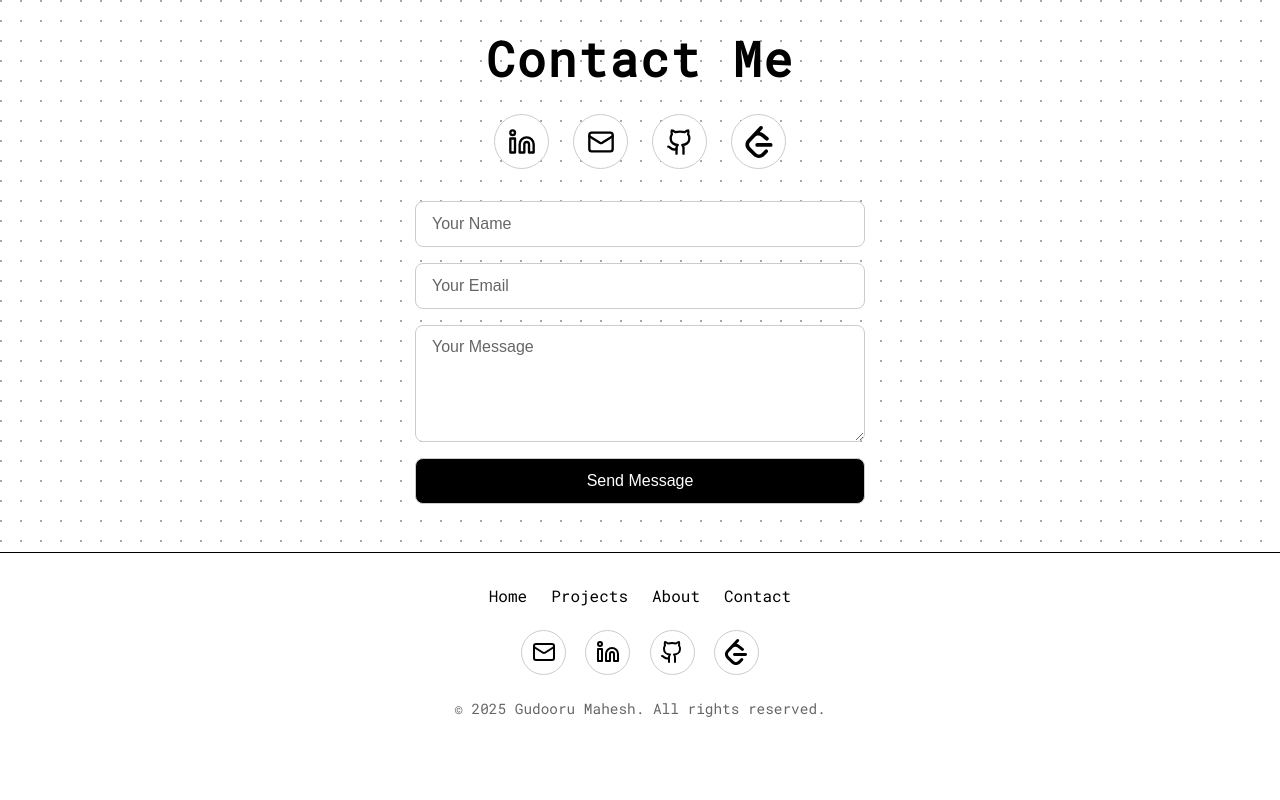
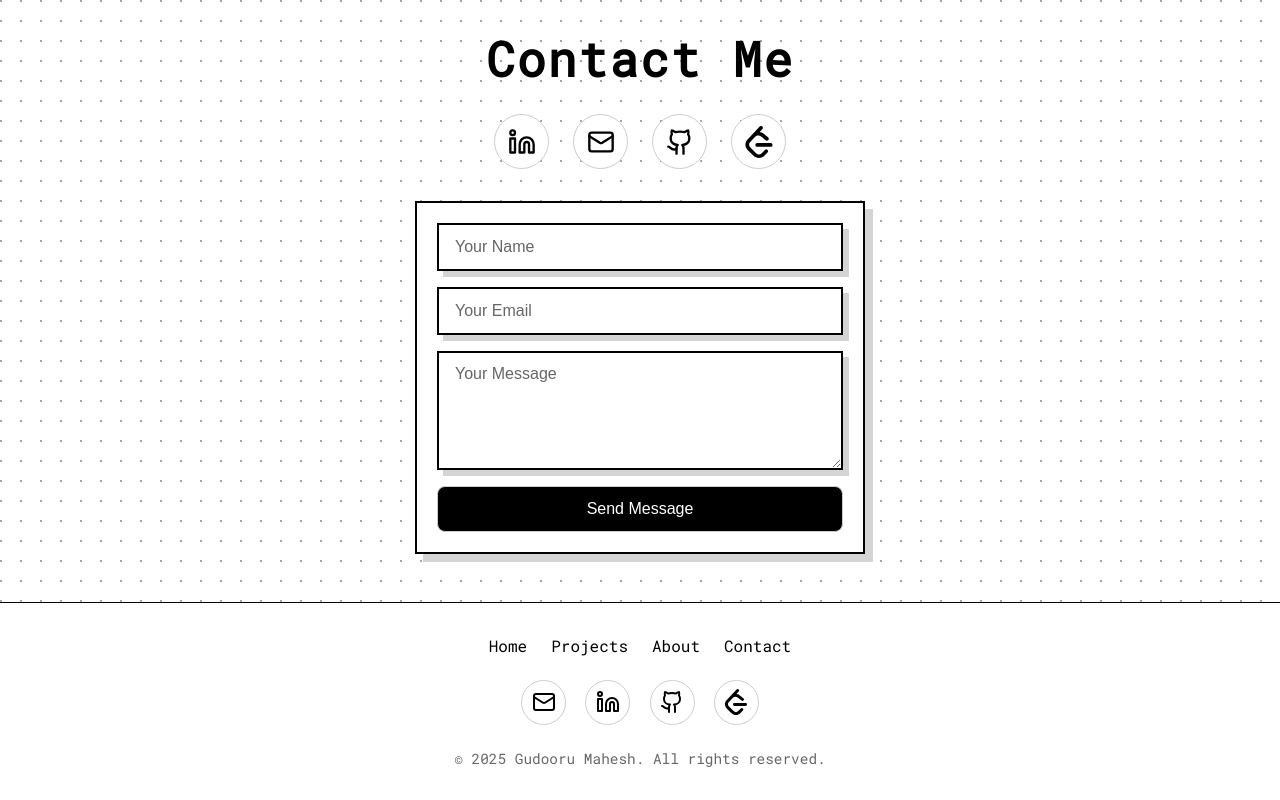
Before and after one commit to dragon-slayer99/mahesh.dev, a React (Vite) app: page / in a window 1280 px wide. Shown: the part 4400-5200 px from the top of the page. Before the commit the page ends 5150 px from the top, so only its background shows below. Built offline with nearby package versions, Linux system fonts and the light colour scheme.

Commit message:
feat: Enhance Contact component styles and update AboutMe component structure

```diff
--- a/src/components/about/AboutMe.jsx
+++ b/src/components/about/AboutMe.jsx
@@ -2,6 +2,7 @@ import React from 'react'
 import './AboutMe.css'
 import ProfileImageWebP from '../../assets/IMG_1282.webp'
 import ProfileImageJPG from '../../assets/IMG_1282.jpg'
+// eslint-disable-next-line no-unused-vars
 import { motion } from 'framer-motion'
 
 export default function AboutMe() {
--- a/src/components/contact/Contact.css
+++ b/src/components/contact/Contact.css
@@ -73,25 +73,31 @@
   display: flex;
   flex-direction: column;
   gap: 1rem;
+  border: 2px solid var(--border-color);
+  box-shadow: 8px 8px 0 var(--card-shadow);
+  padding: 20px;
   max-width: 450px;
+  background-color: var(--bg-color);
   margin: 0 auto;
 }
 
 .contact-form input,
 .contact-form textarea {
   padding: 0.8rem 1rem;
-  border: 1px solid #ccc;
-  border-radius: 8px;
+  border: 2px solid var(--border-color);
+      box-shadow: 6px 6px 0 var(--card-shadow);
   background: var(--bg-color);
   color: var(--primary-text);
   font-size: 1rem;
   outline: none;
   font-family: Arial, Helvetica, sans-serif;
+  transition: box-shadow 300ms ease-in-out;
 }
 
 .contact-form input:focus,
 .contact-form textarea:focus {
   border-color: rgb(254, 0, 0);
+  box-shadow: none;
 }
 
 .contact-form input::placeholder,
--- a/src/components/contact/Contact.jsx
+++ b/src/components/contact/Contact.jsx
@@ -38,13 +38,13 @@ export default function Contact() {
           <Github size={28} />
         </a>
         <a href="https://leetcode.com/u/Gudoorumahesh/" target="_blank" rel="noopener noreferrer" className="contact-icon glassdoor">
-                              <svg xmlns="http://www.w3.org/2000/svg" width={32} height={32} fill="currentColor" className="bi bi-leetcode" viewBox="0 0 24 24" xmlSpace="preserve">
-                        <path d="M13.483 0a1.374 1.374 0 0 0-.961.438L7.116 6.226l-3.854 4.126a5.266 5.266 0 0 0-1.209 2.104 5.35 5.35 0 0 0-.125.513 5.527 5.527 0 0 0 .062 2.362 5.83 5.83 0 0 0 .349 1.017 5.938 5.938 0 0 0 1.271 1.818l4.277 4.193.039.038c2.248 2.165 5.852 2.133 8.063-.074l2.396-2.392c.54-.54.54-1.414.003-1.955a1.378 1.378 0 0 0-1.951-.003l-2.396 2.392a3.021 3.021 0 0 1-4.205.038l-.02-.019-4.276-4.193c-.652-.64-.972-1.469-.948-2.263a2.68 2.68 0 0 1 .066-.523 2.545 2.545 0 0 1 .619-1.164L9.13 8.114c1.058-1.134 3.204-1.27 4.43-.278l3.501 2.831c.593.48 1.461.387 1.94-.207a1.384 1.384 0 0 0-.207-1.943l-3.5-2.831c-.8-.647-1.766-1.045-2.774-1.202l2.015-2.158A1.384 1.384 0 0 0 13.483 0zm-2.866 12.815a1.38 1.38 0 0 0-1.38 1.382 1.38 1.38 0 0 0 1.38 1.382H20.79a1.38 1.38 0 0 0 1.38-1.382 1.38 1.38 0 0 0-1.38-1.382z" />
-                    </svg>
+          <svg xmlns="http://www.w3.org/2000/svg" width={32} height={32} fill="currentColor" className="bi bi-leetcode" viewBox="0 0 24 24" xmlSpace="preserve">
+            <path d="M13.483 0a1.374 1.374 0 0 0-.961.438L7.116 6.226l-3.854 4.126a5.266 5.266 0 0 0-1.209 2.104 5.35 5.35 0 0 0-.125.513 5.527 5.527 0 0 0 .062 2.362 5.83 5.83 0 0 0 .349 1.017 5.938 5.938 0 0 0 1.271 1.818l4.277 4.193.039.038c2.248 2.165 5.852 2.133 8.063-.074l2.396-2.392c.54-.54.54-1.414.003-1.955a1.378 1.378 0 0 0-1.951-.003l-2.396 2.392a3.021 3.021 0 0 1-4.205.038l-.02-.019-4.276-4.193c-.652-.64-.972-1.469-.948-2.263a2.68 2.68 0 0 1 .066-.523 2.545 2.545 0 0 1 .619-1.164L9.13 8.114c1.058-1.134 3.204-1.27 4.43-.278l3.501 2.831c.593.48 1.461.387 1.94-.207a1.384 1.384 0 0 0-.207-1.943l-3.5-2.831c-.8-.647-1.766-1.045-2.774-1.202l2.015-2.158A1.384 1.384 0 0 0 13.483 0zm-2.866 12.815a1.38 1.38 0 0 0-1.38 1.382 1.38 1.38 0 0 0 1.38 1.382H20.79a1.38 1.38 0 0 0 1.38-1.382 1.38 1.38 0 0 0-1.38-1.382z" />
+          </svg>
         </a>
       </motion.div>
 
-<ContactForm></ContactForm>
+      <ContactForm />
 
 
     </section>
```
